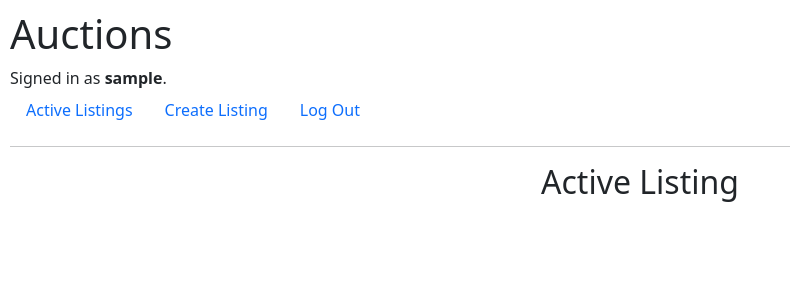
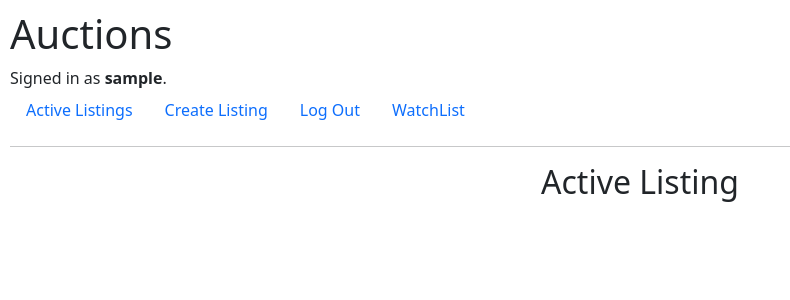
Before and after one commit to dvan2/commerce, a Django app: page / in a window 1280 px wide. Shown: the top 300 px of the page, without its empty margins (0-790 px from the left). Run offline with Django 3.2, Linux system fonts and the light colour scheme; the visitor is signed in with stand-in values (Sample User, id 1); data that the repository does not hold is empty.

Commit message:
display all user watchlist

```diff
--- a/auctions/static/auctions/styles.css
+++ b/auctions/static/auctions/styles.css
@@ -1,5 +1,11 @@
 body {
   padding: 10px;
+}
+
+.login-container {
+  width: 80%;
+  max-width: 600px;
+  margin: auto;
 }
 
 .listing {
--- a/auctions/templates/auctions/layout.html
+++ b/auctions/templates/auctions/layout.html
@@ -34,6 +34,9 @@
       <li class="nav-item">
         <a class="nav-link" href="{% url 'logout' %}">Log Out</a>
       </li>
+      <li class="nav-item">
+        <a class="nav-link" href="{% url 'watchlist' %}">WatchList</a>
+      </li>
       {% else %}
       <li class="nav-item">
         <a class="nav-link" href="{% url 'login' %}">Log In</a>
--- a/auctions/templates/auctions/login.html
+++ b/auctions/templates/auctions/login.html
@@ -1,6 +1,6 @@
 {% extends "auctions/layout.html" %} {% block body %}
 
-<div class="container col-lg-4 mx-auto">
+<div class="login-container">
   <h2>Login</h2>
 
   {% if message %}
--- a/auctions/urls.py
+++ b/auctions/urls.py
@@ -10,5 +10,6 @@ urlpatterns = [
     path("create", views.create, name="create"),
     path("<int:listing_id>/listing", views.listing, name="listing"),
     path("<int:listing_id>/watch_list", views.watch_list, name="watch_list"),
+    path("watchlist", views.watch_list, name="watchlist"),
     path("<int:listing_id>/close", views.close, name="close")
 ]
--- a/auctions/views.py
+++ b/auctions/views.py
@@ -135,24 +135,29 @@ def listing(request, listing_id):
     })
 
 @login_required
-def watch_list(request, listing_id):
-    try:
-        listing = Listing.objects.get(id=listing_id)
-    except Listing.DoesNotExist:
-        return HttpResponseBadRequest("Listing not found.")
+def watch_list(request, listing_id=None):
+    user = request.user
+    if request.method == "POST" and listing_id is not None:
+        try:
+            listing = Listing.objects.get(id=listing_id)
+        except Listing.DoesNotExist:
+            return HttpResponseBadRequest("Listing not found.")
 
-    user = request.user
-    watched = False
-    if listing in user.watchlist.all():
-        user.watchlist.remove(listing)
-        watched= False
+        watched = False
+        if listing in user.watchlist.all():
+            user.watchlist.remove(listing)
+            watched= False
+        else:
+            user.watchlist.add(listing)
+            watched = True
+
+        listing.watched = watched
+        return redirect('listing', listing_id = listing_id)
     else:
-        user.watchlist.add(listing)
-        watched = True
-
-    listing.watched = watched
-    return redirect('listing', listing_id = listing_id)
-
+        print(user.watchlist.all())
+        return render(request, "auctions/index.html", {
+            "listings": user.watchlist.all()
+        })
 
 @login_required
 def close(request, listing_id):
```
Also changed, not shown: auctions/templates/auctions/watchlist.html (added).
